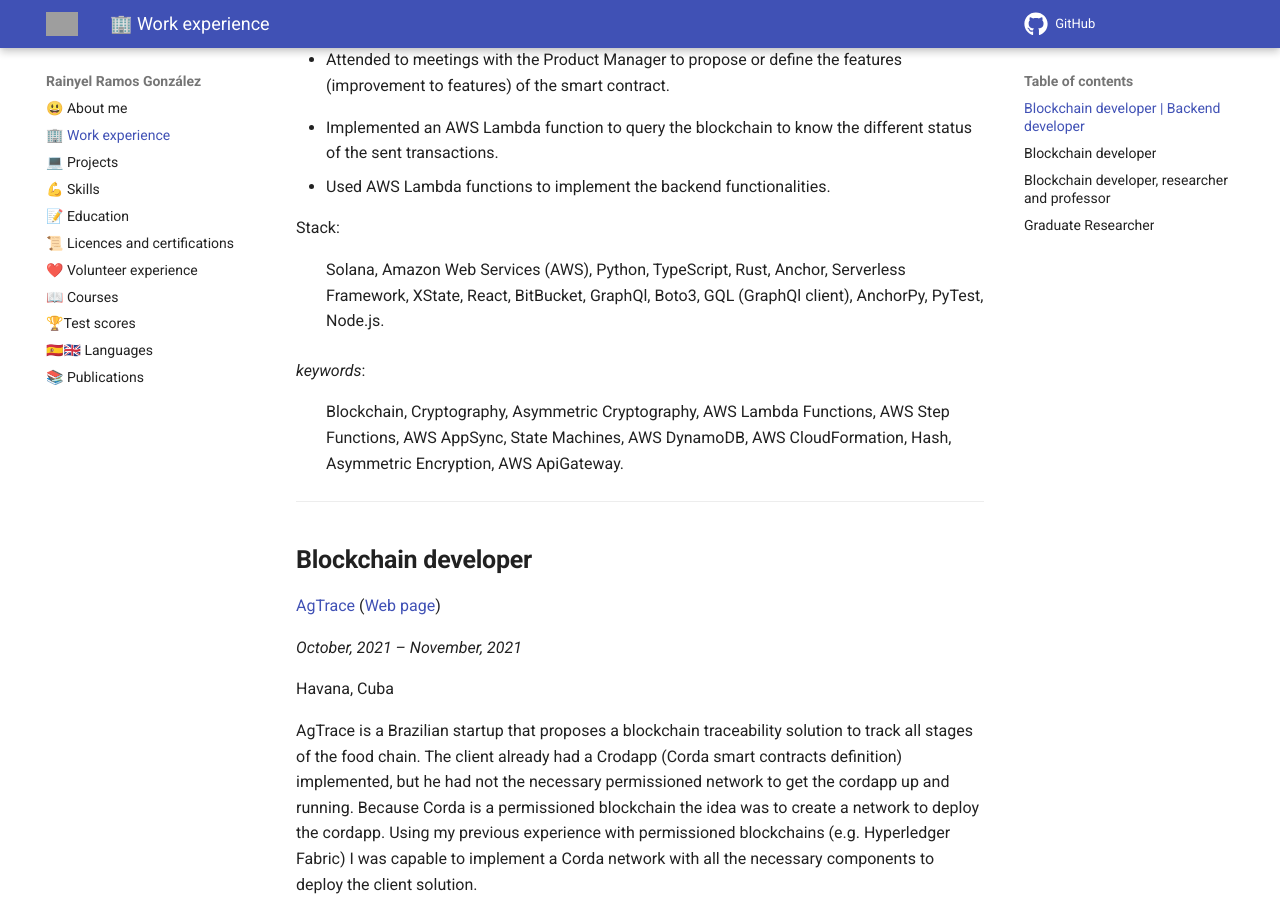
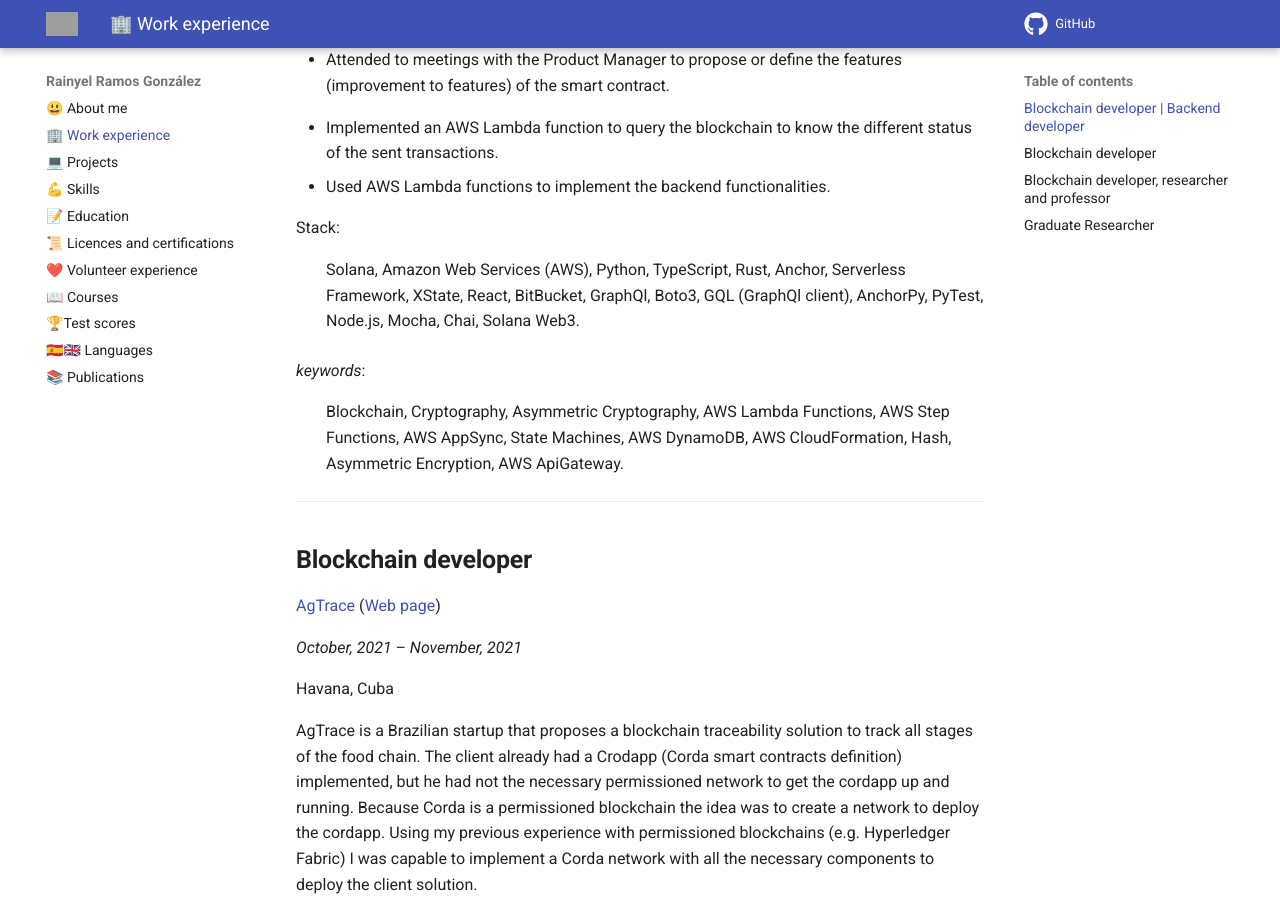
Before and after one commit to rayniel95/rayniel95.github.io, an MkDocs documentation site: the page built from docs/work_experience/work_experience.md, in a window 1280 px wide and 900 px high, scrolled down 951 px. Built offline with MkDocs 1.6.1 and Material for MkDocs 9.7.7, drawn with Linux system fonts in a browser that asks for light colours; grey boxes are pictures that could not be loaded.

Commit message:
add technologies

```diff
--- a/docs/work_experience/work_experience.md
+++ b/docs/work_experience/work_experience.md
@@ -23,10 +23,10 @@ Elasbit is a Chilean company that had the idea to create a NFT collection and so
 - Used AWS Lambda functions to implement the backend functionalities.
 <!-- add the solend and jupiter work, xstate -->
 <!-- extend this -->
-<!-- proposed a trusless architecture for the smart contract, helping to delete the user trust on the backend, extend this -->
+<!-- proposed a trusless architecture for the smart contract, helping to delete the user trust on the backend, extend this, add actor model etc. -->
 
 Stack:
-: Solana, Amazon Web Services (AWS), Python, TypeScript, Rust, Anchor, Serverless Framework, XState, React, BitBucket, GraphQl, Boto3, GQL (GraphQl client), AnchorPy, PyTest, Node.js.
+: Solana, Amazon Web Services (AWS), Python, TypeScript, Rust, Anchor, Serverless Framework, XState, React, BitBucket, GraphQl, Boto3, GQL (GraphQl client), AnchorPy, PyTest, Node.js, Mocha, Chai, Solana Web3.
 <!-- extend the keywords section -->
 *keywords*:
 : Blockchain, Cryptography, Asymmetric Cryptography, AWS Lambda Functions, AWS Step Functions, AWS AppSync, State Machines, AWS DynamoDB, AWS CloudFormation, Hash, Asymmetric Encryption, AWS ApiGateway.
```
